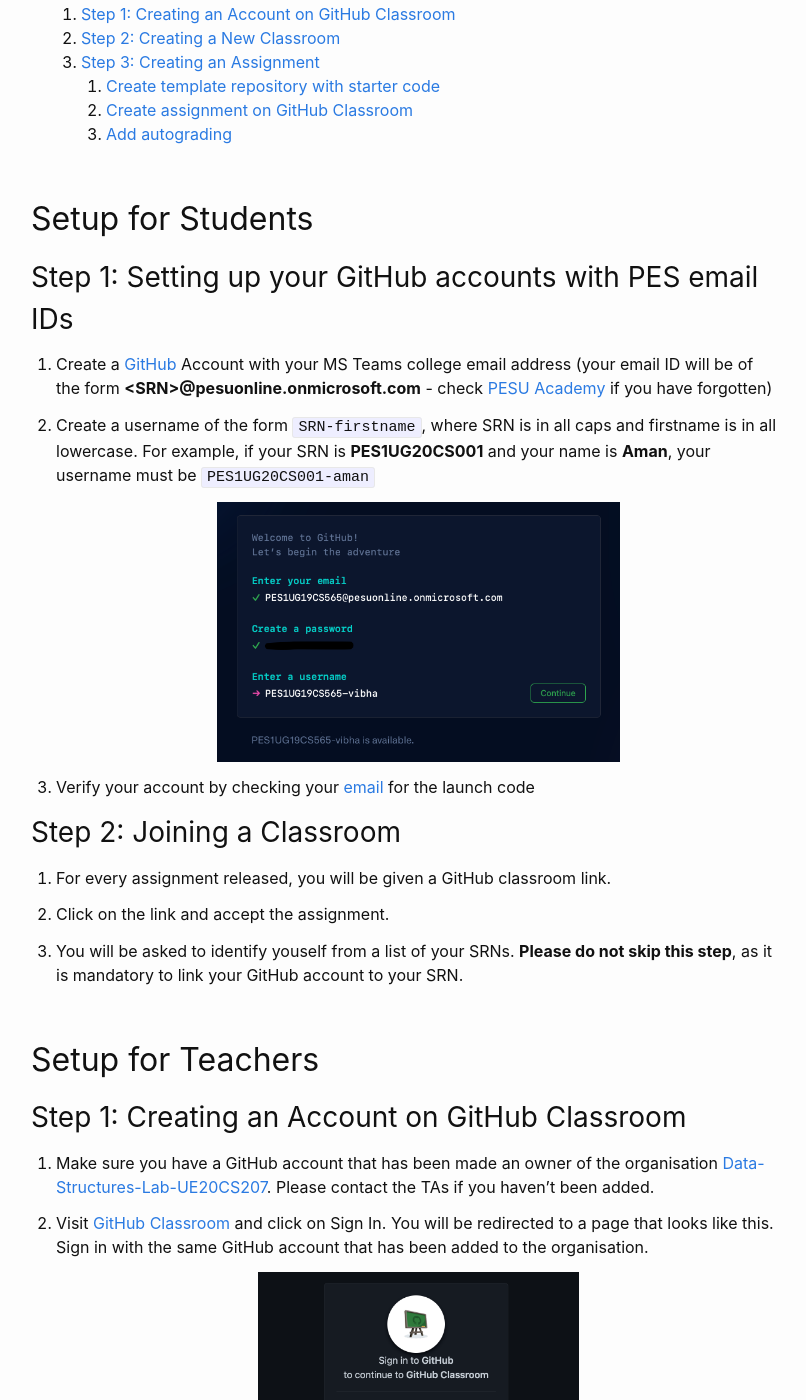
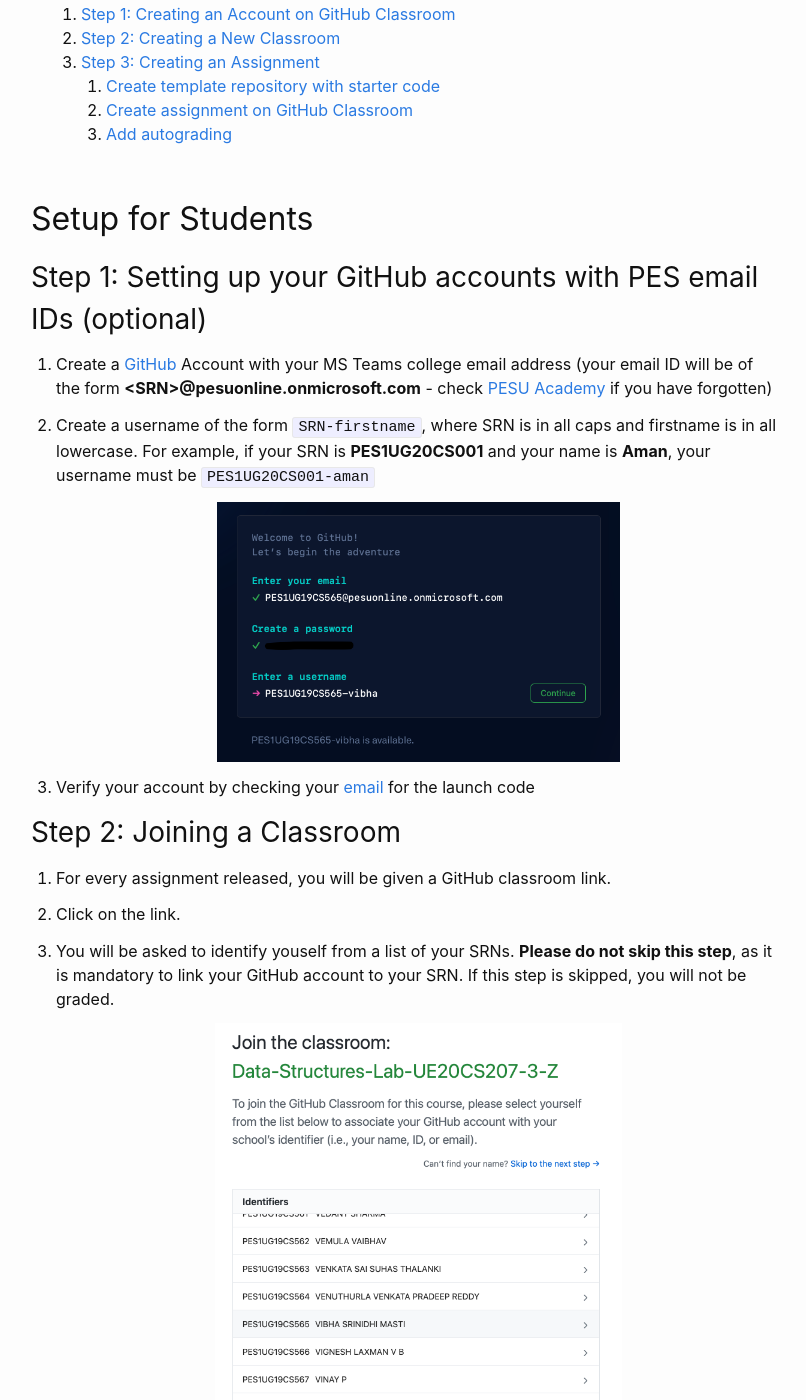
Before and after one commit to Data-Structures-Lab-UE20CS207/data-structures-lab-ue20cs207.github.io, a Jekyll site: the page built from setup.md, in a window 1280 px wide and 1400 px high, scrolled down 246 px. Shown: the whole window, without its empty margins (234-1040 px from the left). Built offline with Jekyll 4.4.1, drawn with Linux system fonts in a browser that asks for light colours; some of the changed text lies outside the part shown.

Commit message:
Made email IDs optional

```diff
--- a/setup.md
+++ b/setup.md
@@ -16,7 +16,7 @@ permalink: /setup/
 
 ## Setup for Students
 
-### Step 1: Setting up your GitHub accounts with PES email IDs
+### Step 1: Setting up your GitHub accounts with PES email IDs (optional)
 
 1. Create a [GitHub](https://github.com){:target="_blank"} Account with your MS Teams college email address (your email ID will be of the form **\<SRN\>@pesuonline.onmicrosoft.com** - check [PESU Academy](https://www.pesuacademy.com/Academy/){:target="_blank"} if you have forgotten)
 
@@ -30,9 +30,15 @@ permalink: /setup/
 
 1. For every assignment released, you will be given a GitHub classroom link.
 
-2. Click on the link and accept the assignment.
+2. Click on the link.
 
-3. You will be asked to identify youself from a list of your SRNs. **Please do not skip this step**, as it is mandatory to link your GitHub account to your SRN.
+3. You will be asked to identify youself from a list of your SRNs. **Please do not skip this step**, as it is mandatory to link your GitHub account to your SRN. If this step is skipped, you will not be graded.
+
+    <img src="/assets/images/Student_pov.png" alt="Student_pov" style="zoom:30%; display: block; margin-left: auto;  margin-right: auto;" />
+
+4. Accept the assignment.
+
+    <img src="/assets/images/Student_accept.png" alt="Student_accept" style="zoom:30%; display: block; margin-left: auto;  margin-right: auto;" />
 
 &nbsp;
 &nbsp;
```
Also changed, not shown: index.md (+1 -1 lines), assets/images/Student_accept.png (added), assets/images/Student_pov.png (added).
